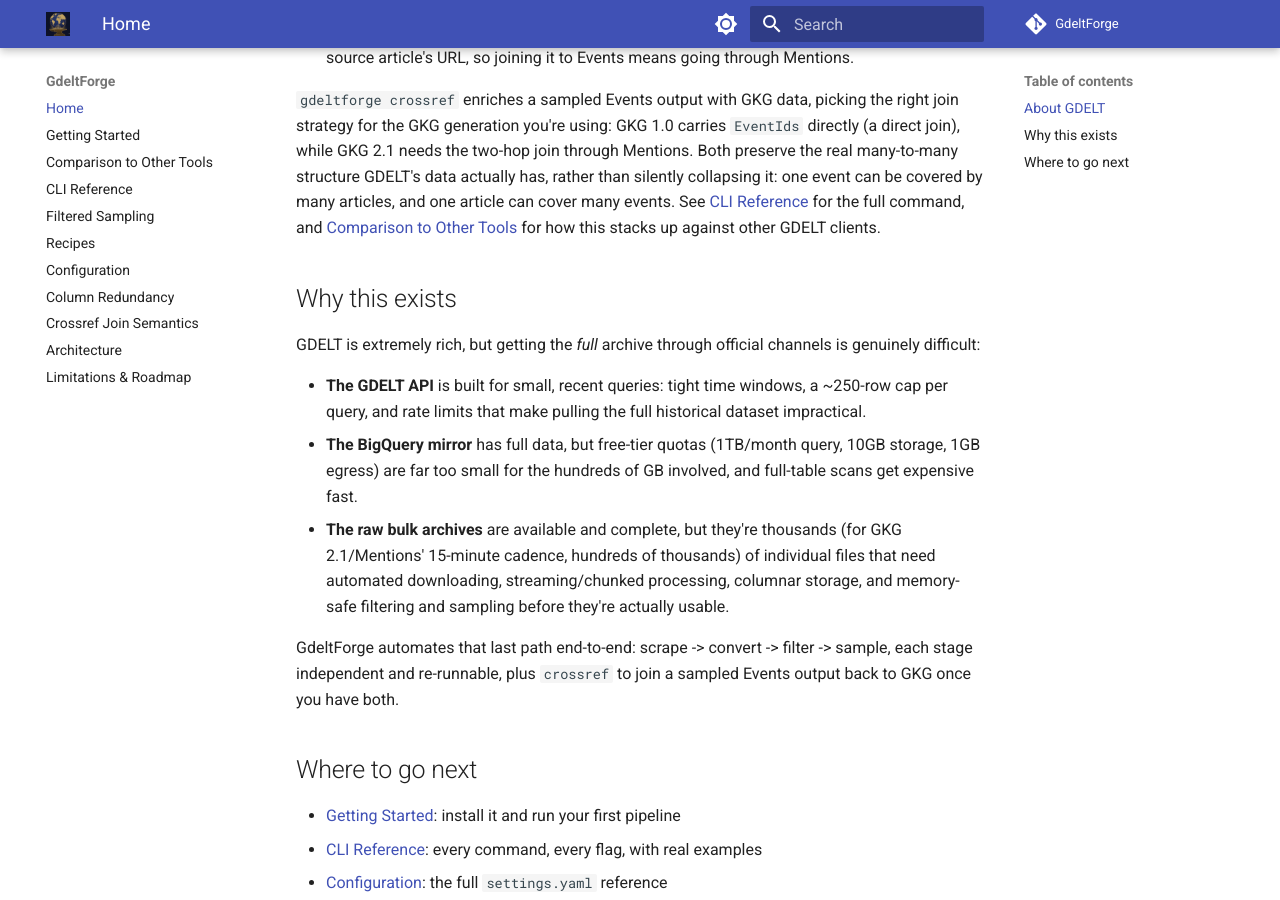
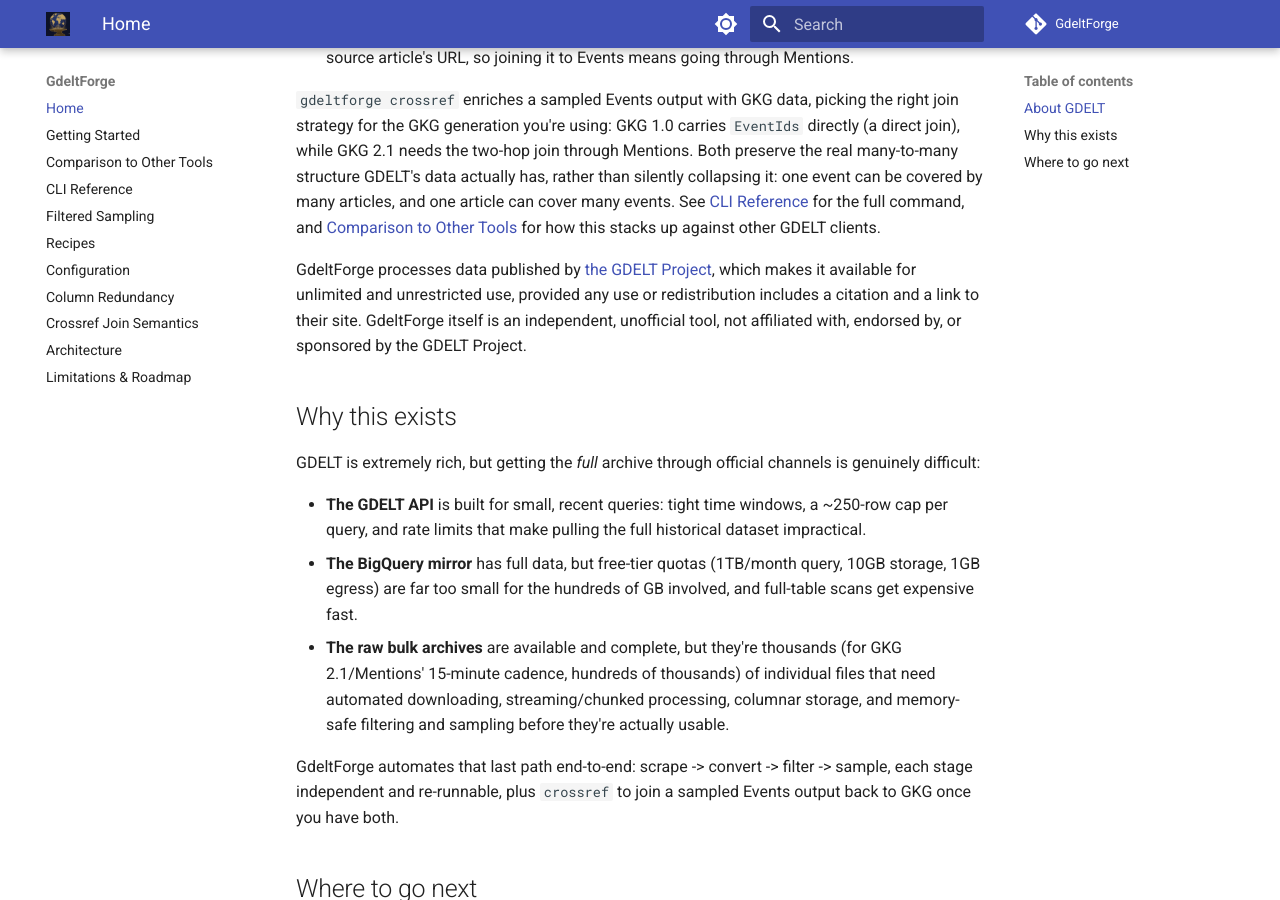
Before and after one commit to Vinicius-Teixeirac/GdeltForge, an MkDocs documentation site: the page built from docs/index.md, in a window 1280 px wide and 900 px high, scrolled down 1202 px. Built offline with MkDocs 1.6.1 and Material for MkDocs 9.7.7, drawn with Linux system fonts in a browser that asks for light colours; comment, search, counter and statistics services are not loaded.

Commit message:
docs: add GDELT Project data attribution per its terms of use
GDELT's terms of use require any use of its data to include a citation
and a link back to gdeltproject.org.

Adds a Data Attribution section to the README and a matching paragraph
to docs/index.md, citing the GDELT Project, linking to its site, and
noting GdeltForge is an independent, unofficial tool with no
affiliation. pyproject.toml gains a matching GDELT Project entry under
project.urls so the citation surfaces in PyPI's own sidebar links.

```diff
--- a/docs/index.md
+++ b/docs/index.md
@@ -32,6 +32,8 @@
 
 `gdeltforge crossref` enriches a sampled Events output with GKG data, picking the right join strategy for the GKG generation you're using: GKG 1.0 carries `EventIds` directly (a direct join), while GKG 2.1 needs the two-hop join through Mentions. Both preserve the real many-to-many structure GDELT's data actually has, rather than silently collapsing it: one event can be covered by many articles, and one article can cover many events. See [CLI Reference](cli-reference.md#gdeltforge-crossref) for the full command, and [Comparison to Other Tools](comparison.md) for how this stacks up against other GDELT clients.
 
+GdeltForge processes data published by [the GDELT Project](https://www.gdeltproject.org/), which makes it available for unlimited and unrestricted use, provided any use or redistribution includes a citation and a link to their site. GdeltForge itself is an independent, unofficial tool, not affiliated with, endorsed by, or sponsored by the GDELT Project.
+
 ## Why this exists
 
 GDELT is extremely rich, but getting the *full* archive through official channels is genuinely difficult:
--- a/pyproject.toml
+++ b/pyproject.toml
@@ -45,6 +45,7 @@
 Repository = "https://github.com/Vinicius-Teixeirac/GdeltForge"
 Issues = "https://github.com/Vinicius-Teixeirac/GdeltForge/issues"
 Changelog = "https://github.com/Vinicius-Teixeirac/GdeltForge/blob/main/CHANGELOG.md"
+"GDELT Project" = "https://www.gdeltproject.org/"
 
 # Only needed for scraping.method: selenium (opt-in fallback). The default
 # "requests" method has no browser dependency at all.
```
Also changed, not shown: CHANGELOG.md (+3 -0 lines), README.md (+5 -0 lines).
